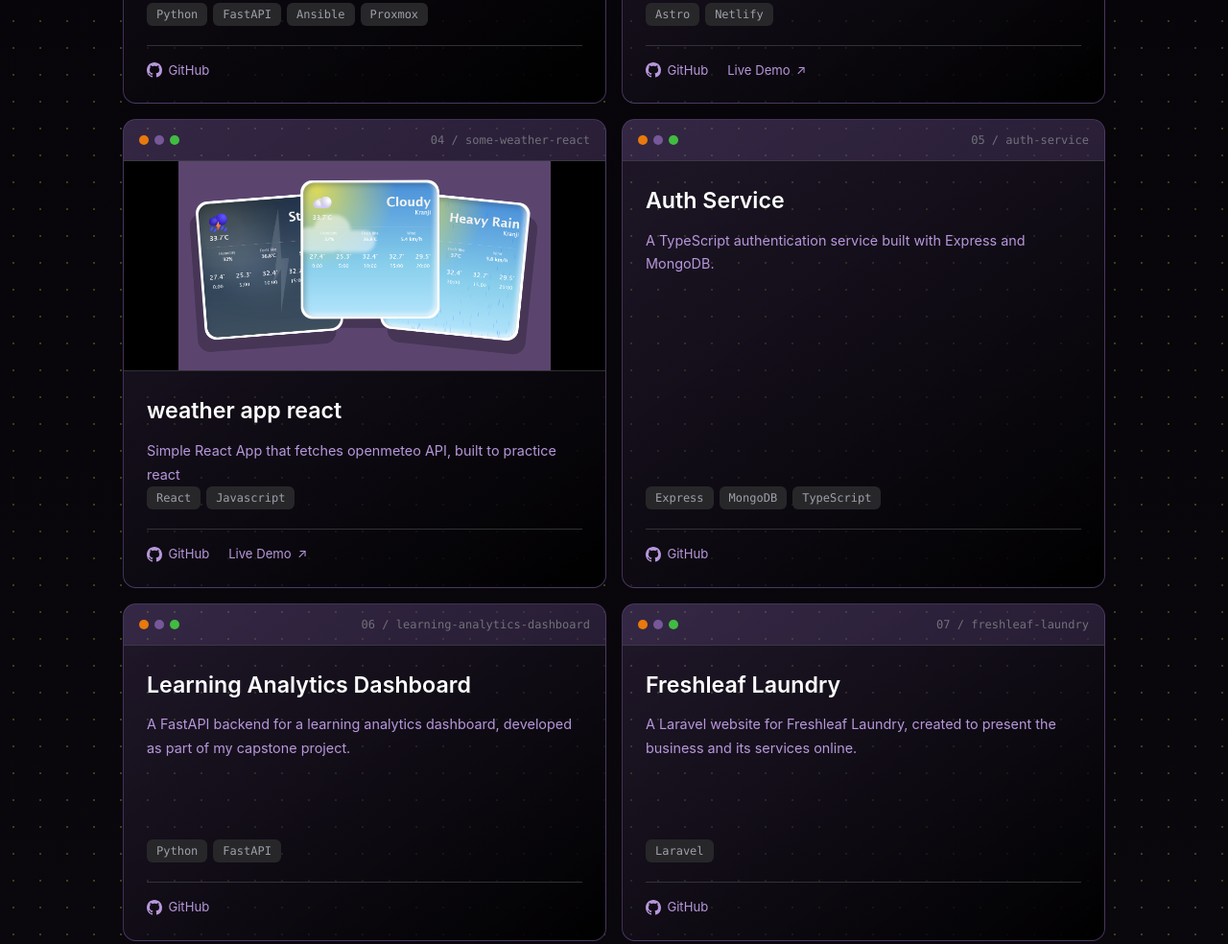
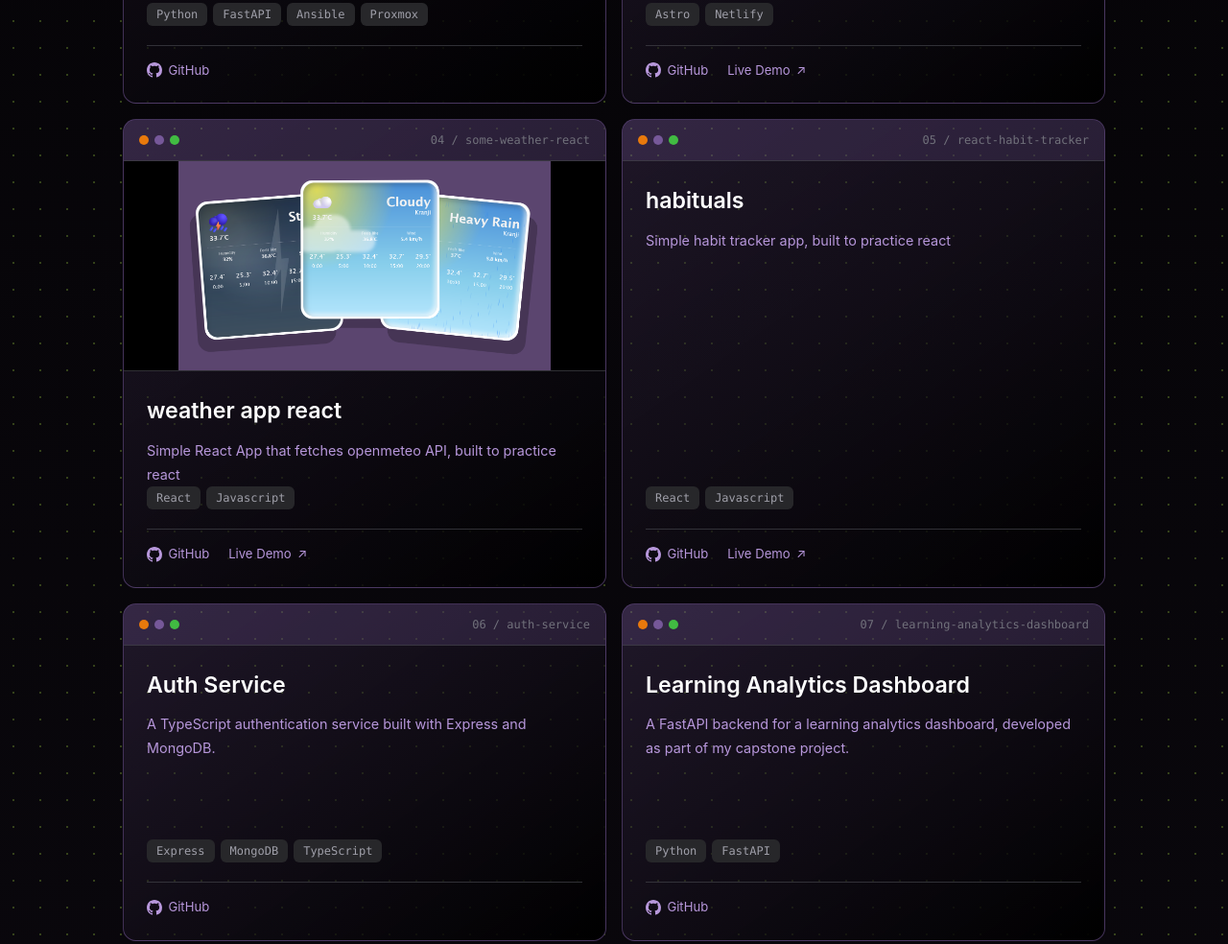
Before and after one commit to penicili/penicili.github.io, an Astro site: page / in a window 1280 px wide. Shown: the part 2232-3216 px from the top of the page at 96% size. Built offline with nearby package versions, Linux system fonts and the light colour scheme; Astro itself is replaced by a stand-in of ours.

Commit message:
add porto

```diff
--- a/src/components/Projects.astro
+++ b/src/components/Projects.astro
@@ -46,7 +46,15 @@
     tags: ["React", "Javascript"],
     github: null,
     demo: "https://weatherreact.hibagas.my.id/",
-    image: '/weather.png'
+    image: "/weather.png",
+  },
+  {
+    title: "habituals",
+    slug: "react-habit-tracker",
+    description: "Simple habit tracker app, built to practice react",
+    tags: ["React", "Javascript"],
+    github: null,
+    demo: "https://habituals.hibagas.my.id/",
   },
   {
     title: "Auth Service",
```
